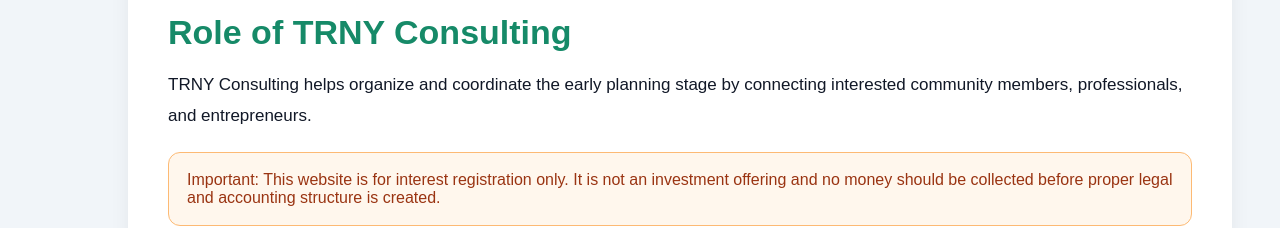
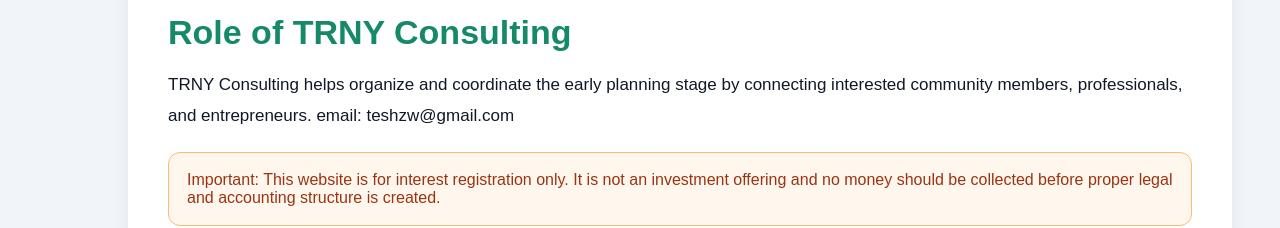
Before and after one commit to teshzw/gta-ethiopian-plaza, a React (Vite) app: page / in a window 1280 px wide. Shown: the part 2858-3086 px from the top of the page. Built offline with nearby package versions, Linux system fonts and the light colour scheme.

Commit message:
Update App.jsx

```diff
--- a/App.jsx
+++ b/App.jsx
@@ -187,7 +187,7 @@
           <p>
             TRNY Consulting helps organize and coordinate the early planning
             stage by connecting interested community members,
-            professionals, and entrepreneurs.
+            professionals, and entrepreneurs. email: teshzw@gmail.com
           </p>
 
           <div className="notice">
```
